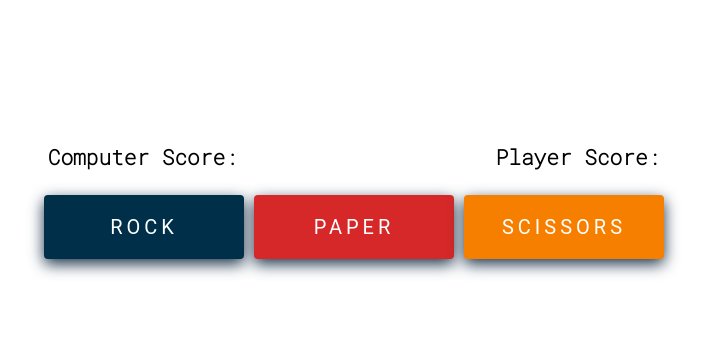
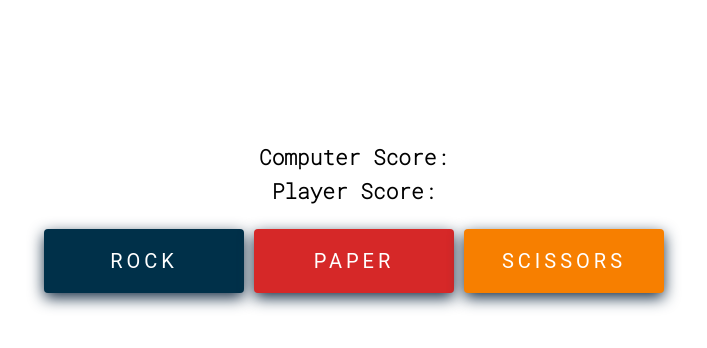
Before and after one commit to aromalkallingal/ROCK-PAPER-SCISSOR, a plain HTML site: page index.html in a window 1280 px wide. Shown: the whole page, without its empty margins (286-993 px from the left). Drawn offline with nearby package versions, Linux system fonts and the light colour scheme.

Commit message:
fixed runing scores

```diff
--- a/style.css
+++ b/style.css
@@ -73,8 +73,10 @@ button:focus { outline:0; }
 
 .running-score {
   display: flex;
-  justify-content: space-evenly;
+  justify-content: center;
+  flex-direction: column;
   margin-top: 141px;
+  align-items: center;
 }
 
 .outcome {
```
